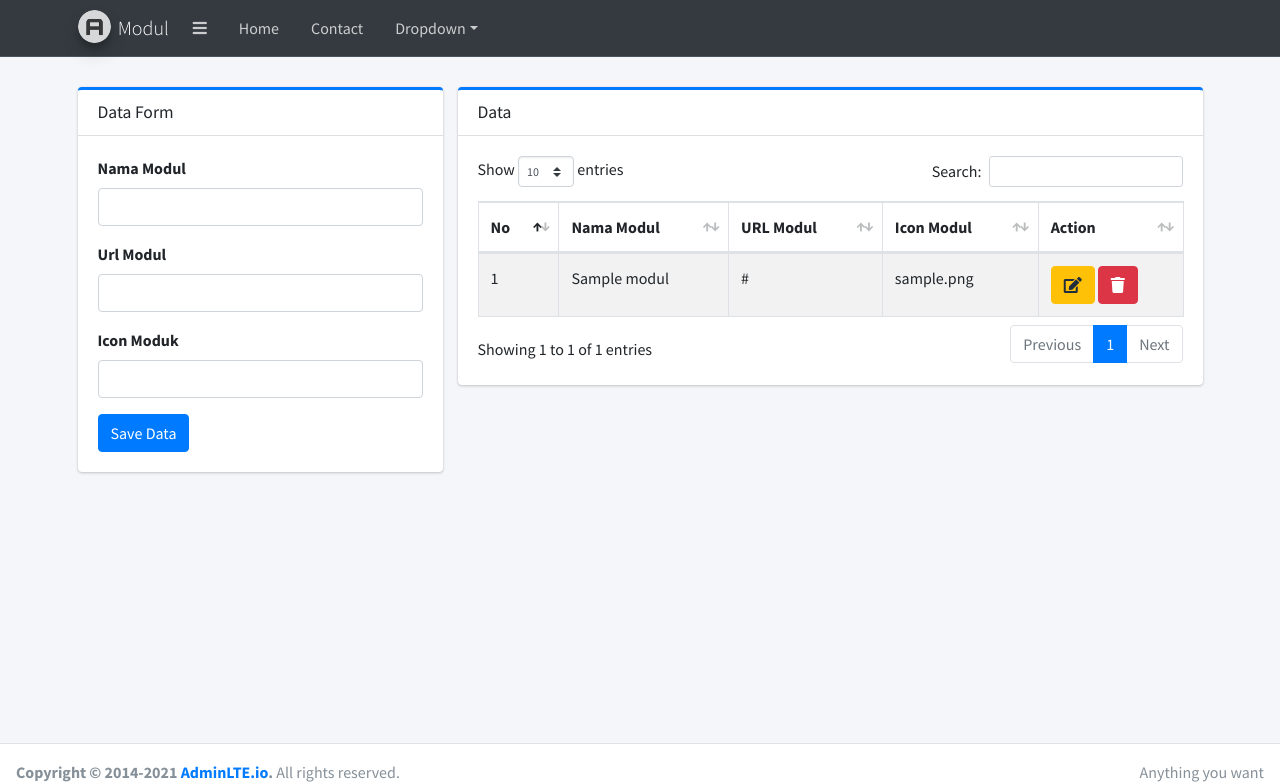
After one commit to firman1616/ci-core, a CodeIgniter app: page /database/Modul in a window 1280 px wide. The commit adds this page. Shown: the top 783 px of the page. Run offline with CodeIgniter, Linux system fonts and the light colour scheme; tables that the repository leaves empty hold one stand-in row (values such as "Sample post"); some libraries are stand-ins or nearby versions.

Commit message:
tambah fitur modul

```diff
--- a/application/controllers/Master.php
+++ b/application/controllers/Master.php
@@ -21,7 +21,9 @@ class Master extends CI_Controller
             'title' => 'Master Setting',
             'conten' => 'conten/master_setting',
             'dept' => $this->count->countDept(),
-            'role' => $this->count->countRole()
+            'role' => $this->count->countRole(),
+            'rolePermit' => $this->count->countRolePermit(),
+            'modul' => $this->count->countModul(),
         ];
         $this->load->view('template/conten', $data);
     }
--- /dev/null
+++ b/application/controllers/Modul.php
@@ -0,0 +1,72 @@
+<?php
+defined('BASEPATH') or exit('No direct script access allowed');
+
+class Modul extends CI_Controller
+{
+
+    public function __construct()
+    {
+        parent::__construct();
+
+        // if ($this->session->userdata('status') == FALSE || $this->session->userdata('level') != 1) {
+
+        //     redirect(base_url("login"));
+        // }
+    }
+
+    function index()
+    {
+        $data = [
+            'title' => 'Modul',
+            'conten' => 'modul/index',
+            'footer_js' => array('assets/js/modul.js')
+        ];
+        $this->load->view('template/conten',$data);
+    }
+
+    function tableModul()
+    {
+        $data['modul'] = $this->M_data->get_data('tbl_modul')->result();
+
+        echo json_encode($this->load->view('modul/table', $data, false));
+    }
+
+    function store()
+    {
+        $id = $this->input->post('id');
+        if ($id != null) {
+            $table = 'tbl_modul';
+            $dataupdate = [
+                'nama_modul' => $this->input->post('nama_modul'),
+                'url_modul' => $this->input->post('url_modul'),
+                'icon_modul' => $this->input->post('icon_modul'),
+            ];
+            $where = array('id_modul' => $id);
+            $this->M_data->update_data($table, $dataupdate, $where);
+            // echo json_encode($data);
+        } else {
+            $table = 'tbl_modul';
+            $data = [
+                'nama_modul' => $this->input->post('nama_modul'),
+                'url_modul' => $this->input->post('url_modul'),
+                'icon_modul' => $this->input->post('icon_modul'),
+            ];
+            $this->M_data->simpan_data($table, $data);
+        }
+    }
+
+    function delete($id)
+    {
+        $table = 'tbl_modul';
+        $where = array('id_modul' => $id);
+        $this->M_data->hapus_data($table, $where);
+    }
+
+    function vedit($id)
+    {
+        $table = 'tbl_modul';
+        $where = array('id_modul' => $id);
+        $data = $this->M_data->get_data_by_id($table, $where)->row();
+        echo json_encode($data);
+    }
+}
--- a/application/views/conten/master_setting.php
+++ b/application/views/conten/master_setting.php
@@ -41,7 +41,7 @@
                     <!-- small card -->
                     <div class="small-box bg-info">
                         <div class="inner">
-                            <h3>150</h3>
+                            <h3><?= $rolePermit ?></h3>
 
                             <p>Role Permission</p>
                         </div>
@@ -58,14 +58,14 @@
                     <!-- small card -->
                     <div class="small-box bg-info">
                         <div class="inner">
-                            <h3>150</h3>
+                            <h3><?= $modul ?></h3>
 
                             <p>Modul Management</p>
                         </div>
                         <div class="icon">
                             <i class="fas fa-umbrella"></i>
                         </div>
-                        <a href="#" class="small-box-footer">
+                        <a href="<?= site_url('Modul') ?>" class="small-box-footer">
                             More info <i class="fas fa-arrow-circle-right"></i>
                         </a>
                     </div>
--- /dev/null
+++ b/application/views/modul/index.php
@@ -0,0 +1,52 @@
+    <!-- Main content -->
+    <div class="content">
+        <div class="container">
+            <div class="row">
+                <div class="col-lg-4">
+
+                    <div class="card card-primary card-outline">
+                        <div class="card-header">
+                            <h5 class="card-title m-0">Data Form</h5>
+                        </div>
+                        <div class="card-body">
+                            <form action="" id="modulForm" name="modulForm" method="POST" enctype="multipart/form-data">
+                                <input type="hidden" name="id" id="id">
+                                <div class="form-group">
+                                    <label for="nama">Nama Modul</label>
+                                    <input type="text" class="form-control" id="nama_modul" name="nama_modul">
+                                </div>
+                                <div class="form-group">
+                                    <label for="urlModul">Url Modul</label>
+                                    <input type="text" class="form-control" id="url_modul" name="url_modul">
+                                </div>
+                                <div class="form-group">
+                                    <label for="iconModul">Icon Moduk</label>
+                                    <input type="text" class="form-control" id="icon_modul" name="icon_modul">
+                                </div>
+                                <button type="submit" id="save-data" class="btn btn-primary">Save Data</button>
+                            </form>
+                        </div>
+                    </div>
+
+
+                </div>
+
+                <div class="col-lg-8">
+
+                    <div class="card card-primary card-outline">
+                        <div class="card-header">
+                            <h5 class="card-title m-0">Data</h5>
+                        </div>
+                        <div class="card-body">
+                            <div id="div-table-modul"></div>
+                        </div>
+                    </div>
+
+                </div>
+                <!-- /.col-md-6 -->
+            </div>
+
+            <!-- /.row -->
+        </div><!-- /.container-fluid -->
+    </div>
+    <!-- /.content -->
--- /dev/null
+++ b/application/views/modul/table.php
@@ -0,0 +1,28 @@
+<table id="modulTable" class="table table-bordered table-striped">
+    <thead>
+        <tr>
+            <th>No</th>
+            <th>Nama Modul</th>
+            <th>URL Modul</th>
+            <th>Icon Modul</th>
+            <th>Action</th>
+        </tr>
+    </thead>
+    <tbody>
+        <?php
+        $x = 1;
+        foreach ($modul as $row) { ?>
+            <tr>
+                <td><?= $x++; ?></td>
+                <td><?= $row->nama_modul ?></td>
+                <td><?= $row->url_modul ?></td>
+                <td><?= $row->icon_modul ?></td>
+                <td>
+                    <button type="button" class="btn btn-warning edit" data-id="<?= $row->id_modul ?>"><i class="fa fa-edit"></i></button>
+                    <button type="button" class="btn btn-danger delete" data-id="<?= $row->id_modul ?>"><i class="fa fa-trash"></i></button>
+                </td>
+            </tr>
+        <?php }
+        ?>
+    </tbody>
+</table>
--- /dev/null
+++ b/assets/js/modul.js
@@ -0,0 +1,100 @@
+$(document).ready(function() {
+    tableModul();
+    $('#id').val('');
+    $('#modulForm').trigger("reset");
+
+    // tambah data
+    $('#save-data').click(function (e) {
+        e.preventDefault();
+
+        Swal.fire({
+            icon: 'info',
+            title: 'Data Sedang diproses',
+            showConfirmButton: false,
+            // timer: 3000
+        })
+
+        $.ajax({
+            data: $('#modulForm').serialize(),
+            url: BASE_URL + "Modul/store",
+            type: "POST",
+            datatype: 'json',
+            success: function(data) {
+                $('#modulForm').trigger("reset");
+                Swal.fire({
+                    icon: 'success',
+                    title: 'Success',
+                    text: 'Data Berhasil disimpan',
+                    showConfirmButton: false,
+                    timer: 1500
+                })
+                tableModul();
+            },
+            error: function(data) {
+                console.log('Error:', data);
+                $('$save-data').html('Save changes');
+            }
+        });
+     })
+
+    //  hapus data
+    // delete function
+    $('body').on('click', '.delete', function(e) {
+        Swal.fire({
+            title: 'Are you sure?',
+            text: "You won't be able to revert this!",
+            icon: 'warning',
+            showCancelButton: true,
+            confirmButtonColor: '#3085d6',
+            cancelButtonColor: '#d33',
+            confirmButtonText: 'Yes, delete it!'
+        }).then((result) => {
+            if (result.isConfirmed) {
+                var id = $(this).data('id');
+                $.ajax({
+                    url: BASE_URL + "Modul/delete/" + id,
+                    // data: { id: id },
+                    // type: 'DELETE'
+                    method: 'POST'
+                });
+                Swal.fire(
+                    'Deleted!',
+                    'Data berhasil dihapus.',
+                    'success'
+                )
+                tableModul();
+            }
+        })
+    });
+
+    $('body').on('click','.edit',function (e) {
+        var id = $(this).data('id');
+        $.ajax({
+            url: BASE_URL + "Modul/vedit/" + id,
+            type: 'GET',
+            dataType : 'json',
+            success: function (data) {
+                console.log(data);
+                $('#id').val(id);
+                $('#nama_modul').val(data.nama_modul);
+                $('#url_modul').val(data.url_modul);
+                $('#icon_modul').val(data.icon_modul);
+
+            }
+        })
+    })
+});
+
+function tableModul() {
+    $.ajax({
+        url: BASE_URL + "Modul/tableModul",
+        type: "POST",
+        success: function (data) {
+            $('#div-table-modul').html(data);
+            $('#modulTable').DataTable({
+                "processing": true,
+                "responsive": true,
+            });
+        }
+    });
+}
```
Also changed, not shown: application/models/M_count.php (+8 -0 lines), core-sistem.sql (+13 -1 lines).
